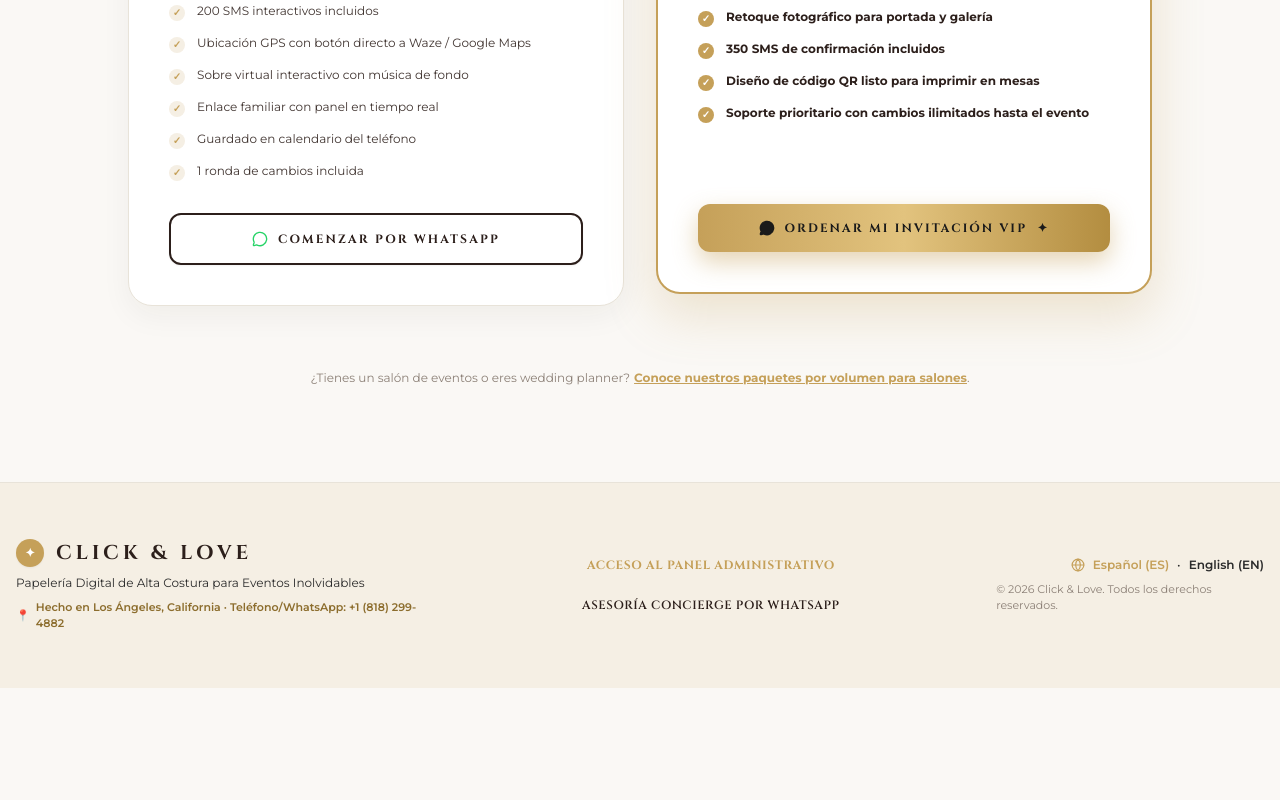
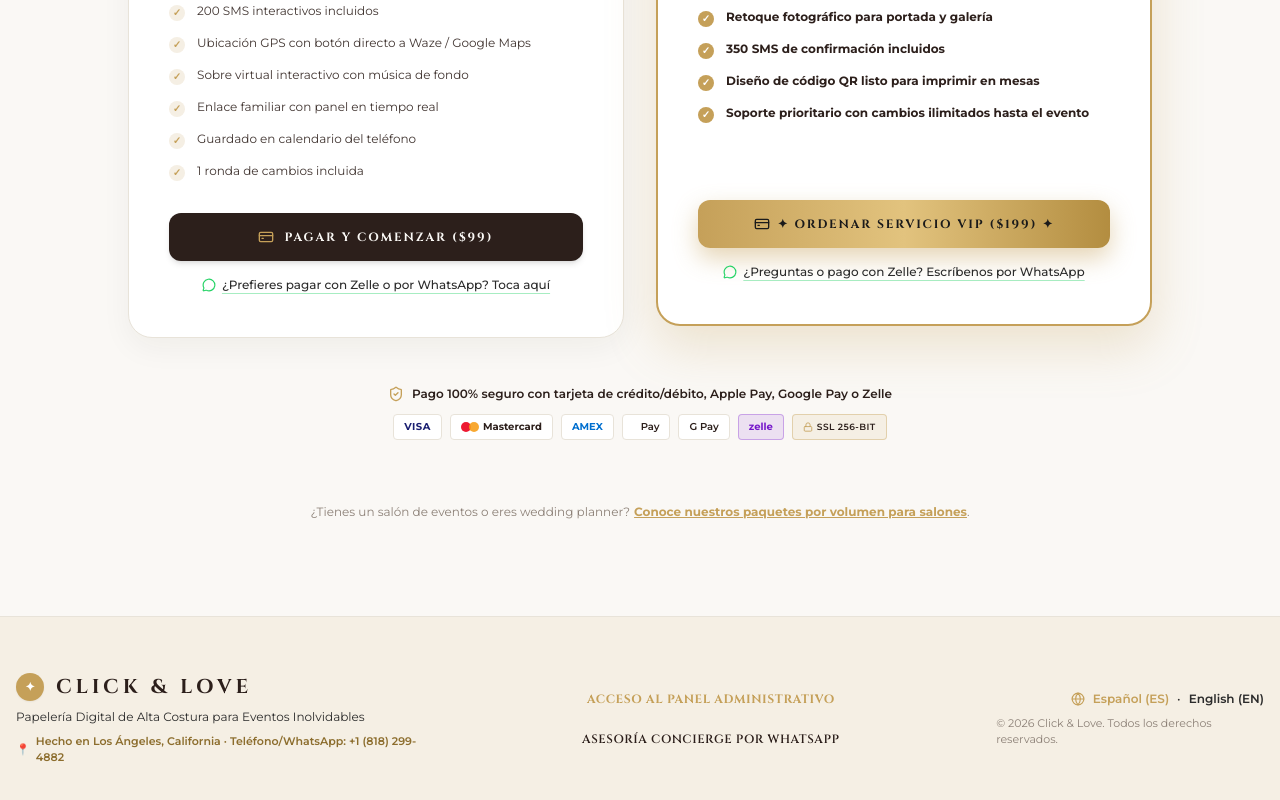
Before and after one commit to sk8benji/LuminaVite, a Next.js app: page / in a window 1280 px wide. Shown: the part 8532-9332 px from the top of the page. Before the commit the page ends 9220 px from the top, so only its background shows below. Built offline with nearby package versions, Linux system fonts and the light colour scheme; a web font is replaced by a local one.

Commit message:
feat(cro): implementar solucion de doble via con Stripe Checkout automatico, Zelle por WhatsApp e insignias de confianza

```diff
--- a/src/app/page.tsx
+++ b/src/app/page.tsx
@@ -22,6 +22,7 @@ import {
   Star,
   ChevronRight,
   Sliders,
+  CreditCard,
   Loader2,
   MessageCircle,
   Send,
@@ -49,7 +50,7 @@ export default function HomePage() {
     setIsDemoModalOpen(true);
   };
 
-  const handleCheckout = async (plan: "basic" | "signature" | "atelier") => {
+  const handleCheckout = async (plan: "assisted" | "vip" | "basic" | "signature" | "atelier" | string) => {
     setCheckoutLoading(plan);
     try {
       const res = await fetch("/api/checkout", {
@@ -1039,17 +1040,40 @@ export default function HomePage() {
               </ul>
             </div>
 
+            {/* DOBLE VÍA DE COMPRA: CHECKOUT DIRECTO + ZELLE/WHATSAPP */}
+            <div className="mt-8 flex flex-col items-center w-full">
+              <button
+                onClick={() => handleCheckout("assisted")}
+                disabled={checkoutLoading !== null}
+                className="w-full py-4 px-4 rounded-xl bg-[#2C1F1B] hover:bg-[#1A1311] text-[#FAF8F5] font-['Cinzel'] text-xs tracking-[0.16em] uppercase font-bold active:scale-95 transition-all text-center flex items-center justify-center gap-2.5 shadow-md disabled:opacity-50 group cursor-pointer"
+              >
+                {checkoutLoading === "assisted" ? (
+                  <>
+                    <Loader2 className="w-4 h-4 animate-spin text-[#C5A059]" />
+                    <span>Procesando pago seguro...</span>
+                  </>
+                ) : (
+                  <>
+                    <CreditCard className="w-4 h-4 text-[#C5A059]" />
+                    <span>{t.pricing.plans[0].cta}</span>
+                  </>
+                )}
+              </button>
+
               <a
                 href={`https://wa.me/18182994882?text=${encodeURIComponent(
-                t.pricing.plans[0].whatsappMessage || ""
+                  t.pricing.plans[0].secondaryActionMessage
                 )}`}
                 target="_blank"
                 rel="noopener noreferrer"
-              className="mt-8 w-full py-4 px-4 rounded-xl border-2 border-[#2C1F1B] text-[#2C1F1B] font-['Cinzel'] text-xs tracking-[0.18em] uppercase font-bold hover:bg-[#2C1F1B] hover:text-[#FAF8F5] active:scale-95 transition-all text-center flex items-center justify-center gap-2.5 shadow-sm group"
+                className="mt-3 text-center text-xs text-[#2B2B2B] hover:text-[#25D366] transition-colors flex items-center justify-center gap-1.5 font-medium py-1 group/link"
               >
-              <MessageCircle className="w-4 h-4 text-[#25D366] group-hover:text-white transition-colors" />
-              <span>{t.pricing.plans[0].cta}</span>
+                <MessageCircle className="w-3.5 h-3.5 text-[#25D366] flex-shrink-0" />
+                <span className="underline decoration-[#25D366]/40 underline-offset-4 group-hover/link:decoration-[#25D366]">
+                  {t.pricing.plans[0].secondaryActionText}
+                </span>
               </a>
+            </div>
           </div>
 
           {/* 2. PLAN SERVICIO VIP LOS ÁNGELES ($199) - DESTACADO */}
@@ -1110,19 +1134,75 @@ export default function HomePage() {
               </ul>
             </div>
 
-            {/* BOTÓN DESTACADO: WhatsApp de Alto Impacto */}
+            {/* DOBLE VÍA DE COMPRA: CHECKOUT DIRECTO + ZELLE/WHATSAPP */}
+            <div className="mt-8 flex flex-col items-center w-full">
+              <button
+                onClick={() => handleCheckout("vip")}
+                disabled={checkoutLoading !== null}
+                className="w-full py-4 px-4 rounded-xl bg-gradient-to-r from-[#C5A059] via-[#E2C37E] to-[#B38D40] hover:brightness-105 text-[#1A1A1A] font-['Cinzel'] text-xs tracking-[0.16em] uppercase font-extrabold active:scale-95 transition-all shadow-[0_10px_25px_rgba(197,160,89,0.45)] text-center flex items-center justify-center gap-2 group hover:shadow-[0_12px_30px_rgba(197,160,89,0.6)] disabled:opacity-50 cursor-pointer"
+              >
+                {checkoutLoading === "vip" ? (
+                  <>
+                    <Loader2 className="w-4 h-4 animate-spin text-[#1A1A1A]" />
+                    <span>Procesando pago seguro...</span>
+                  </>
+                ) : (
+                  <>
+                    <CreditCard className="w-4 h-4 text-[#1A1A1A]" />
+                    <span>{t.pricing.plans[1].cta}</span>
+                  </>
+                )}
+              </button>
+
               <a
                 href={`https://wa.me/18182994882?text=${encodeURIComponent(
-                t.pricing.plans[1].whatsappMessage || ""
+                  t.pricing.plans[1].secondaryActionMessage
                 )}`}
                 target="_blank"
                 rel="noopener noreferrer"
-              className="mt-8 w-full py-4 px-4 rounded-xl bg-gradient-to-r from-[#C5A059] via-[#E2C37E] to-[#B38D40] hover:brightness-105 text-[#1A1A1A] font-['Cinzel'] text-xs tracking-[0.18em] uppercase font-extrabold active:scale-95 transition-all shadow-[0_10px_25px_rgba(197,160,89,0.45)] text-center flex items-center justify-center gap-2.5 group hover:shadow-[0_12px_30px_rgba(197,160,89,0.6)]"
+                className="mt-3 text-center text-xs text-[#2B2B2B] hover:text-[#25D366] transition-colors flex items-center justify-center gap-1.5 font-medium py-1 group/link"
               >
-              <MessageCircle className="w-4 h-4 text-[#1A1A1A] fill-[#1A1A1A]" />
-              <span>{t.pricing.plans[1].cta}</span>
-              <span className="text-[#1A1A1A]">✦</span>
+                <MessageCircle className="w-3.5 h-3.5 text-[#25D366] flex-shrink-0" />
+                <span className="underline decoration-[#25D366]/40 underline-offset-4 group-hover/link:decoration-[#25D366]">
+                  {t.pricing.plans[1].secondaryActionText}
+                </span>
               </a>
+            </div>
+          </div>
+        </div>
+
+        {/* FRANJA DE CONFIANZA Y MÉTODOS DE PAGO */}
+        <div className="mt-12 max-w-2xl mx-auto text-center flex flex-col items-center justify-center">
+          <p className="flex items-center justify-center gap-2 text-xs font-semibold text-[#2C1F1B] mb-3">
+            <ShieldCheck className="w-4 h-4 text-[#C5A059] flex-shrink-0" />
+            <span>{t.pricing.trustBadgesText}</span>
+          </p>
+
+          <div className="flex flex-wrap items-center justify-center gap-2 text-xs">
+            <span className="px-2.5 py-1 rounded bg-white border border-[#E8E3D9] text-[10px] font-extrabold tracking-wider text-[#1A1F71] shadow-2xs">
+              VISA
+            </span>
+            <span className="px-2.5 py-1 rounded bg-white border border-[#E8E3D9] text-[10px] font-bold text-[#2C1F1B] shadow-2xs flex items-center gap-1">
+              <span className="w-2.5 h-2.5 rounded-full bg-[#EB001B] inline-block -mr-1.5 opacity-90" />
+              <span className="w-2.5 h-2.5 rounded-full bg-[#F79E1B] inline-block opacity-90" />
+              <span>Mastercard</span>
+            </span>
+            <span className="px-2.5 py-1 rounded bg-white border border-[#E8E3D9] text-[10px] font-extrabold text-[#006FCF] shadow-2xs">
+              AMEX
+            </span>
+            <span className="px-2.5 py-1 rounded bg-white border border-[#E8E3D9] text-[10px] font-semibold text-[#2C1F1B] shadow-2xs flex items-center gap-0.5">
+              <span>Pay</span>
+            </span>
+            <span className="px-2.5 py-1 rounded bg-white border border-[#E8E3D9] text-[10px] font-semibold text-[#2C1F1B] shadow-2xs flex items-center gap-0.5">
+              <span>G Pay</span>
+            </span>
+            <span className="px-2.5 py-1 rounded bg-[#7414CA]/10 border border-[#7414CA]/30 text-[10px] font-bold text-[#7414CA] shadow-2xs flex items-center gap-1">
+              <span className="font-extrabold">zelle</span>
+            </span>
+            <span className="px-2.5 py-1 rounded bg-[#F5EFE4] border border-[#C5A059]/40 text-[9px] uppercase tracking-wider font-semibold text-[#2C1F1B] shadow-2xs flex items-center gap-1">
+              <Lock className="w-2.5 h-2.5 text-[#C5A059]" />
+              <span>SSL 256-Bit</span>
+            </span>
           </div>
         </div>
 
--- a/src/lib/home-translations.ts
+++ b/src/lib/home-translations.ts
@@ -125,6 +125,7 @@ export interface HomeTranslations {
     recommended: string;
     choosePlan: string;
     plans: {
+      planKey: "assisted" | "vip";
       badge: string;
       typeTag: string;
       name: string;
@@ -135,7 +136,10 @@ export interface HomeTranslations {
       cta: string;
       highlighted?: boolean;
       whatsappMessage?: string;
+      secondaryActionText: string;
+      secondaryActionMessage: string;
     }[];
+    trustBadgesText: string;
     venueFaqText: string;
     venueFaqLink: string;
   };
@@ -404,14 +408,17 @@ export const translations: Record<Language, HomeTranslations> = {
       choosePlan: "Elegir",
       plans: [
         {
+          planKey: "assisted",
           badge: "El Estándar",
           typeTag: "Listo para Compartir",
           name: "Digital Asistido",
           description: "Tú nos mandas la información por WhatsApp y nosotros la dejamos lista.",
           price: "$99",
           currency: "USD / Pago Único",
-          cta: "Comenzar por WhatsApp",
+          cta: "Pagar y Comenzar ($99)",
           whatsappMessage: "Hola, quiero ordenar el paquete Digital Asistido ($99) para mi evento en Los Ángeles.",
+          secondaryActionText: "¿Prefieres pagar con Zelle o por WhatsApp? Toca aquí",
+          secondaryActionMessage: "Hola, quiero pagar el paquete Asistido de $99 por Zelle o necesito ayuda.",
           features: [
             { text: "Sin usar computadora: envíanos los detalles por WhatsApp y nosotros armamos todo", included: true, isBold: true },
             { text: "Configuración completa por nuestro equipo", included: true, isBold: true },
@@ -424,6 +431,7 @@ export const translations: Record<Language, HomeTranslations> = {
           ],
         },
         {
+          planKey: "vip",
           badge: "Recomendado",
           typeTag: "El más elegido para Quinceañeras y Bodas",
           name: "Servicio VIP Los Ángeles",
@@ -431,8 +439,10 @@ export const translations: Record<Language, HomeTranslations> = {
           price: "$199",
           currency: "USD / Pago Único",
           highlighted: true,
-          cta: "Ordenar mi Invitación VIP",
-          whatsappMessage: "Hola, quiero ordenar el paquete VIP Los Ángeles ($199) para una quinceañera/boda en Los Ángeles.",
+          cta: "✦ Ordenar Servicio VIP ($199) ✦",
+          whatsappMessage: "Hola, me interesa el paquete VIP de $199 para mi evento en Los Ángeles. ¿Me pueden dar detalles?",
+          secondaryActionText: "¿Preguntas o pago con Zelle? Escríbenos por WhatsApp",
+          secondaryActionMessage: "Hola, me interesa el paquete VIP de $199 para mi evento en Los Ángeles. ¿Me pueden dar detalles?",
           features: [
             { text: "Sin usar computadora: envíanos los detalles por WhatsApp y nosotros armamos todo", included: true, isBold: true },
             { text: "Todo lo del Digital Asistido", included: true, isBold: true },
@@ -443,6 +453,7 @@ export const translations: Record<Language, HomeTranslations> = {
           ],
         },
       ],
+      trustBadgesText: "Pago 100% seguro con tarjeta de crédito/débito, Apple Pay, Google Pay o Zelle",
       venueFaqText: "¿Tienes un salón de eventos o eres wedding planner?",
       venueFaqLink: "Conoce nuestros paquetes por volumen para salones",
     },
@@ -708,14 +719,17 @@ export const translations: Record<Language, HomeTranslations> = {
       choosePlan: "Choose",
       plans: [
         {
+          planKey: "assisted",
           badge: "The Standard",
           typeTag: "Ready to Share",
           name: "Assisted Digital",
           description: "Send us your event information via WhatsApp and we'll leave it ready to impress.",
           price: "$99",
           currency: "USD / One-Time",
-          cta: "Start via WhatsApp",
+          cta: "Pay & Get Started ($99)",
           whatsappMessage: "Hi, I'd like to order the Assisted Digital package ($99) for my event in Los Angeles.",
+          secondaryActionText: "Prefer to pay with Zelle or via WhatsApp? Tap here",
+          secondaryActionMessage: "Hi, I'd like to pay the $99 Assisted package via Zelle or need assistance.",
           features: [
             { text: "No computer needed: send us your details via WhatsApp and we set up everything", included: true, isBold: true },
             { text: "Full setup by our team", included: true, isBold: true },
@@ -728,6 +742,7 @@ export const translations: Record<Language, HomeTranslations> = {
           ],
         },
         {
+          planKey: "vip",
           badge: "Recommended",
           typeTag: "Top Choice for Weddings & Quinceañeras",
           name: "Los Angeles VIP Service",
@@ -735,8 +750,10 @@ export const translations: Record<Language, HomeTranslations> = {
           price: "$199",
           currency: "USD / One-Time",
           highlighted: true,
-          cta: "Order VIP Invitation",
-          whatsappMessage: "Hi, I'd like to order the Los Angeles VIP Service package ($199) for our celebration.",
+          cta: "✦ Order VIP Service ($199) ✦",
+          whatsappMessage: "Hi, I'm interested in the $199 VIP package for my event in Los Angeles. Could you share more details?",
+          secondaryActionText: "Questions or Zelle payment? Chat on WhatsApp",
+          secondaryActionMessage: "Hi, I'm interested in the $199 VIP package for my event in Los Angeles. Could you share more details?",
           features: [
             { text: "No computer needed: send us your details via WhatsApp and we set up everything", included: true, isBold: true },
             { text: "Everything included in the Assisted Digital plan", included: true, isBold: true },
@@ -747,6 +764,7 @@ export const translations: Record<Language, HomeTranslations> = {
           ],
         },
       ],
+      trustBadgesText: "100% Secure Checkout with Credit/Debit Card, Apple Pay, Google Pay or Zelle",
       venueFaqText: "Do you own an event hall or work as a wedding planner?",
       venueFaqLink: "Discover our volume packages for venues and planners",
     },
--- a/src/lib/stripe.ts
+++ b/src/lib/stripe.ts
@@ -1,7 +1,7 @@
 import Stripe from "stripe";
 
 export interface PackagePlan {
-  id: "basic" | "signature" | "atelier";
+  id: string;
   name: string;
   price: number; // en dólares
   currency: string;
@@ -11,52 +11,65 @@ export interface PackagePlan {
 }
 
 export const PACKAGES: Record<string, PackagePlan> = {
-  basic: {
-    id: "basic",
-    name: "Digital Basic",
-    price: 49,
+  assisted: {
+    id: "assisted",
+    name: "Digital Asistido",
+    price: 99,
     currency: "usd",
-    description: "Ideal para eventos íntimos con elegancia esencial y confirmaciones directas.",
-    badge: "Esencial & Directo",
+    description: "Configuración completa por nuestro equipo, 200 SMS interactivos, GPS Waze/Maps y sobre virtual con música.",
+    badge: "El Estándar • Listo para Compartir",
     features: [
-      "Plantilla editorial responsiva",
-      "Música de fondo en alta fidelidad",
-      "RSVP directo a WhatsApp",
-      "Cuenta regresiva en vivo",
-      "Ubicaciones con Google Maps & Waze",
+      "Configuración completa por nuestro equipo",
+      "200 SMS interactivos incluidos",
+      "Ubicación GPS con botón a Waze / Maps",
+      "Sobre virtual interactivo con música",
+      "Enlace familiar con panel en tiempo real",
+      "Guardado en calendario del teléfono",
+      "1 ronda de cambios incluida",
     ],
   },
-  signature: {
-    id: "signature",
-    name: "Signature VIP",
-    price: 89,
+  vip: {
+    id: "vip",
+    name: "Servicio VIP Los Ángeles",
+    price: 199,
     currency: "usd",
-    description: "Nuestra experiencia insignia recomendada. Interactividad total, pase de invitados y efectos de lujo.",
-    badge: "Recomendado • Alta Gama",
+    description: "Cero complicaciones. Todo lo del Digital Asistido, retoque fotográfico, 350 SMS, diseño de QR y soporte prioritario.",
+    badge: "Recomendado • Quinceañeras & Bodas",
     features: [
-      "Todo lo del plan Digital Basic",
-      "Apertura de sobre interactiva con sello de cera",
-      "Formulario RSVP con pases asignados",
-      "Confirmación automática por Email",
-      "Mesa de regalos (Zelle, CashApp, Enlaces)",
-      "Código de vestimenta con paleta de colores",
+      "Todo lo del Digital Asistido",
+      "Retoque fotográfico para portada y galería",
+      "350 SMS de confirmación incluidos",
+      "Diseño de código QR listo para imprimir en mesas",
+      "Soporte prioritario con cambios ilimitados hasta el evento",
     ],
   },
+  // Retrocompatibilidad con nombres previos
+  basic: {
+    id: "assisted",
+    name: "Digital Asistido",
+    price: 99,
+    currency: "usd",
+    description: "Configuración completa por nuestro equipo, 200 SMS interactivos, GPS Waze/Maps y sobre virtual con música.",
+    badge: "El Estándar • Listo para Compartir",
+    features: [],
+  },
+  signature: {
+    id: "vip",
+    name: "Servicio VIP Los Ángeles",
+    price: 199,
+    currency: "usd",
+    description: "Cero complicaciones. Todo lo del Digital Asistido, retoque fotográfico, 350 SMS, diseño de QR y soporte prioritario.",
+    badge: "Recomendado • Quinceañeras & Bodas",
+    features: [],
+  },
   atelier: {
-    id: "atelier",
-    name: "Atelier Custom",
-    price: 149,
+    id: "vip",
+    name: "Servicio VIP Los Ángeles",
+    price: 199,
     currency: "usd",
-    description: "Diseño a medida con asesoría concierge personalizada y personalizaciones avanzadas.",
-    badge: "A Medida • Experiencia Total",
-    features: [
-      "Todo lo del plan Signature VIP",
-      "Diseño y paleta 100% personalizada por diseñador",
-      "Timeline / Itinerario por fases con iconos",
-      "Corte de honor y damas / chambelanes completo",
-      "Galería interactiva de fotos y recuerdos",
-      "Soporte prioritario Concierge por WhatsApp",
-    ],
+    description: "Cero complicaciones. Todo lo del Digital Asistido, retoque fotográfico, 350 SMS, diseño de QR y soporte prioritario.",
+    badge: "Recomendado • Quinceañeras & Bodas",
+    features: [],
   },
 };
 
```
Lines whose indentation alone changed are shown as unchanged.
